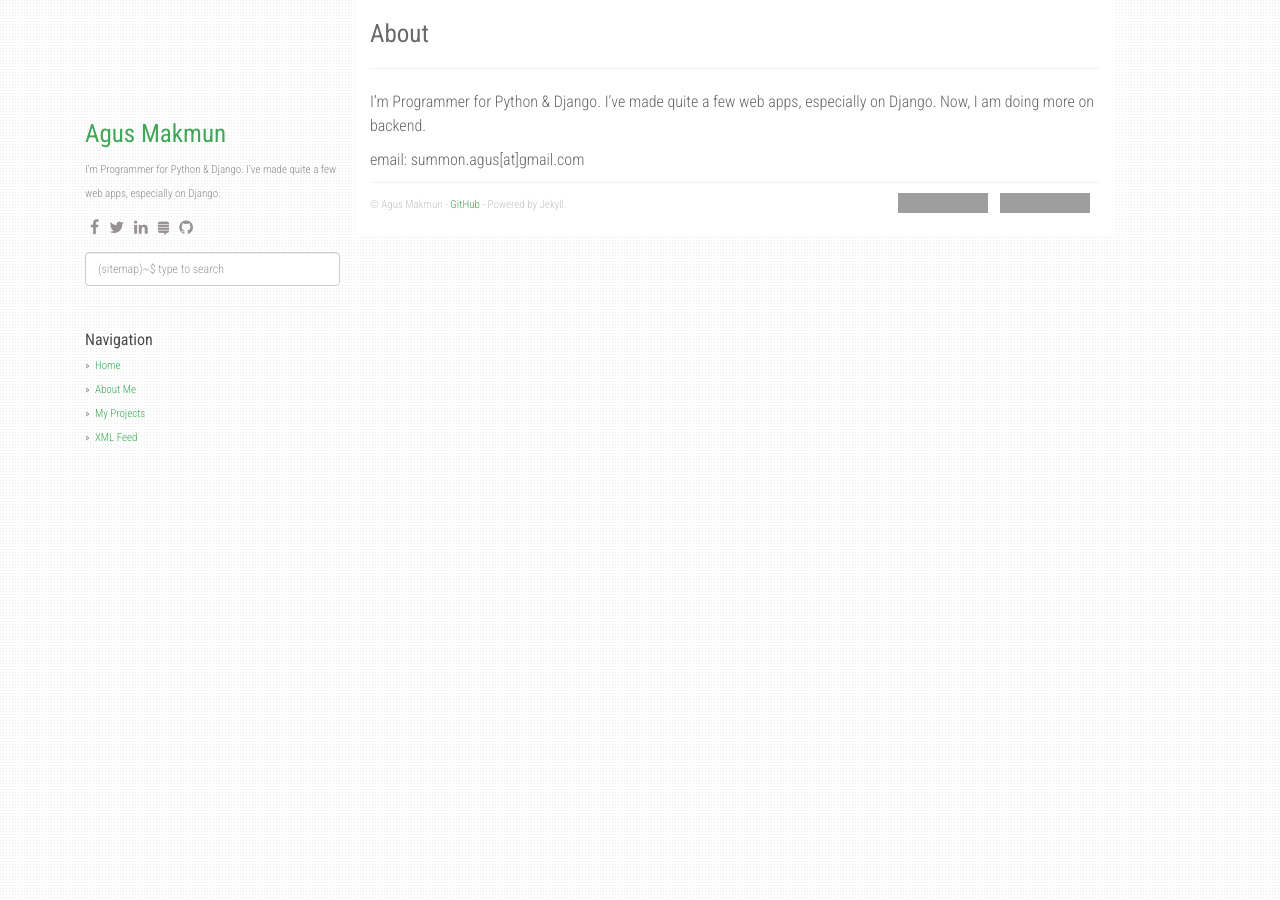
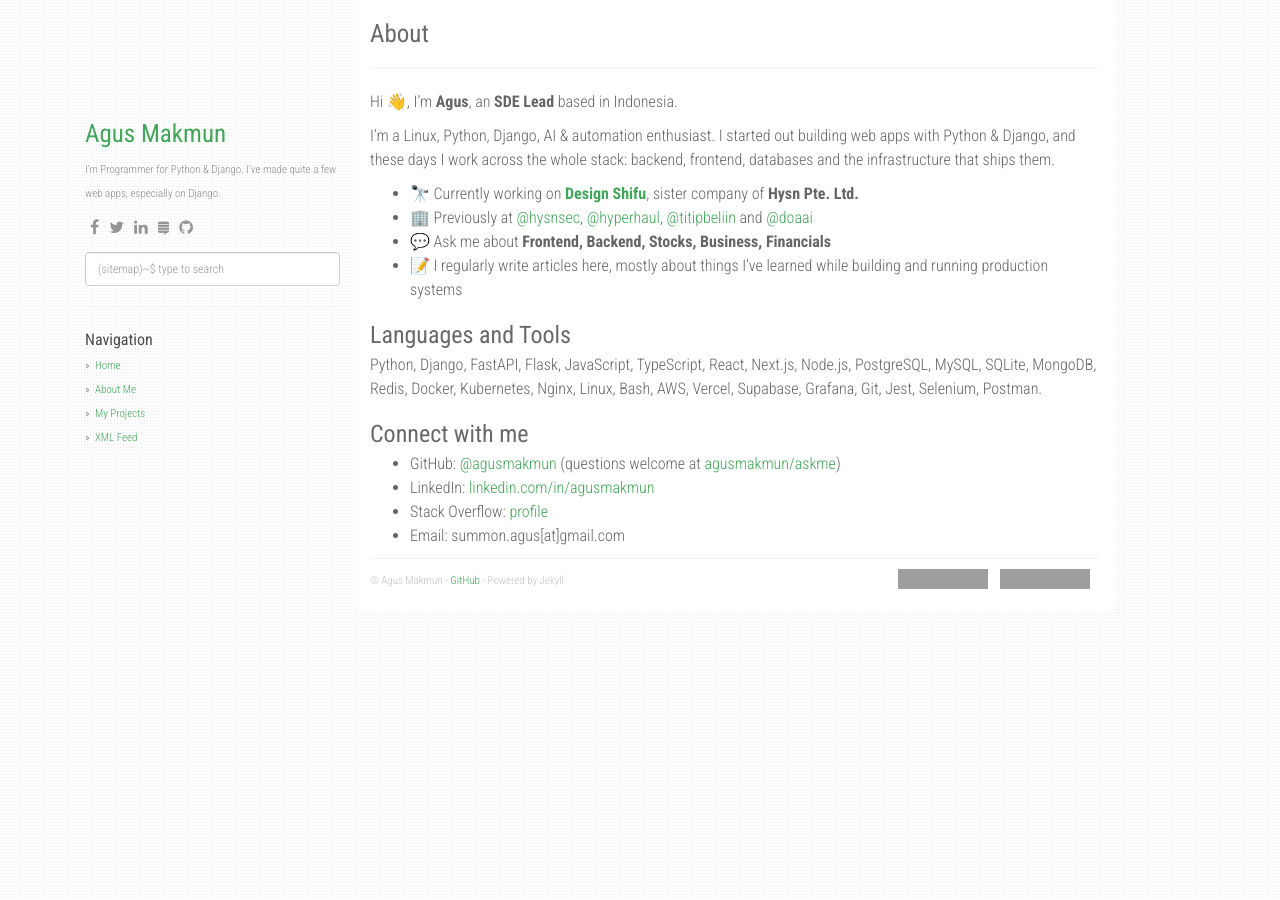
Before and after one commit to agusmakmun/agusmakmun.github.io, a Jekyll site: the page built from about.md, in a window 1280 px wide. Built offline with Jekyll 4.4.1, drawn with Linux system fonts in a browser that asks for light colours; nearby versions of some CDN libraries; grey boxes are pictures that could not be loaded.

Commit message:
docs: update About page from GitHub profile
Co-Authored-By: Claude Opus 5.5 <noreply@anthropic.com>

```diff
--- a/about.md
+++ b/about.md
@@ -4,6 +4,24 @@ title: About
 permalink: /about/
 ---
 
-I'm Programmer for Python & Django. I've made quite a few web apps, especially on Django. Now, I am doing more on backend.
+Hi 👋, I'm **Agus**, an **SDE Lead** based in Indonesia.
 
-email: summon.agus[at]gmail.com
+I'm a Linux, Python, Django, AI & automation enthusiast. I started out building web apps with Python & Django, and these days
+I work across the whole stack: backend, frontend, databases and the infrastructure that ships them.
+
+- 🔭 Currently working on **[Design Shifu](https://github.com/Design-Shifu)**, sister company of **Hysn Pte. Ltd.**
+- 🏢 Previously at [@hysnsec](https://github.com/hysnsec), [@hyperhaul](https://github.com/hyperhaul), [@titipbeliin](https://github.com/titipbeliin) and [@doaai](https://github.com/doaai)
+- 💬 Ask me about **Frontend, Backend, Stocks, Business, Financials**
+- 📝 I regularly write articles here, mostly about things I've learned while building and running production systems
+
+### Languages and Tools
+
+Python, Django, FastAPI, Flask, JavaScript, TypeScript, React, Next.js, Node.js, PostgreSQL, MySQL, SQLite, MongoDB, Redis,
+Docker, Kubernetes, Nginx, Linux, Bash, AWS, Vercel, Supabase, Grafana, Git, Jest, Selenium, Postman.
+
+### Connect with me
+
+- GitHub: [@agusmakmun](https://github.com/agusmakmun) (questions welcome at [agusmakmun/askme](https://github.com/agusmakmun/askme/issues/new))
+- LinkedIn: [linkedin.com/in/agusmakmun](https://linkedin.com/in/agusmakmun)
+- Stack Overflow: [profile](https://stackoverflow.com/users/6396981)
+- Email: summon.agus[at]gmail.com
```
